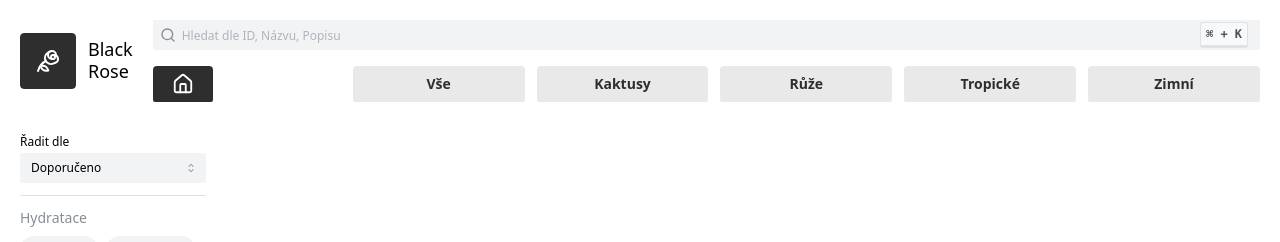
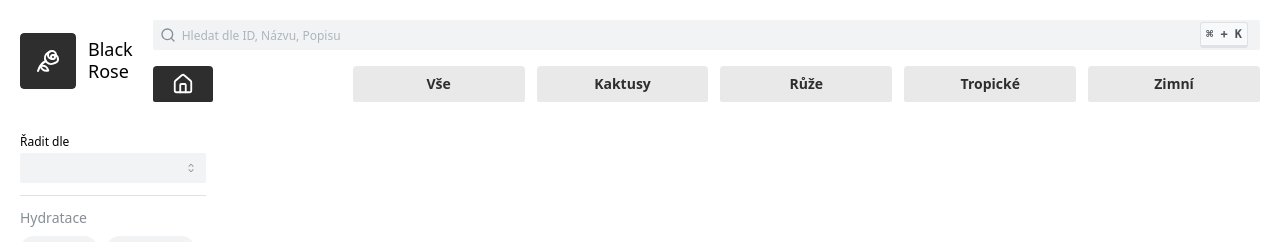
Before and after one commit to Makovicee/DualE-commerce, a React (Vite) app: page /listing/1 in a window 1280 px wide. Shown: the top 242 px of the page. Built offline with nearby package versions, Linux system fonts and the light colour scheme.

Commit message:
feat:UX-Stat filtering

```diff
--- a/src/components/layout/EFFNavbar.tsx
+++ b/src/components/layout/EFFNavbar.tsx
@@ -7,7 +7,8 @@ import { CATEGORIES } from "../../core/data/categories";
 
 const EFFNavbar = () => {
   const { toggle, mode } = useUIMode();
-  const { pathname } = useLocation();
+  const { pathname, search } = useLocation();
+
   const active =
     CATEGORIES.find((category) => category.path === pathname)?.id ?? "home";
   const navigate = useNavigate();
@@ -32,7 +33,7 @@ const EFFNavbar = () => {
                 flex={category.id === "home" ? undefined : 1}
                 variant={active === category.id ? "filled" : "light"}
                 style={{ borderTopRightRadius: 4, borderTopLeftRadius: 4 }}
-                onClick={() => navigate(category.path)}
+                onClick={() => navigate(category.path + search)}
                 mr={category.id === "home" ? "10vw" : undefined}
               >
                 {category.id === "home" ? (
--- a/src/components/main/listingPage/ListingPage.tsx
+++ b/src/components/main/listingPage/ListingPage.tsx
@@ -3,19 +3,24 @@ import { useUIMode } from "../../../contexts/UIModeContext";
 import Filter from "./filter/Filter";
 import ProductCollection from "./productCollection/ProductCollection";
 import { useParams } from "react-router-dom";
-import { PRODUCTS } from "../../../core/data/products";
 import type { CategoryId } from "../../../core/data/categories";
+import { useProductFilter } from "../../../core/logic/useProductFilter";
 
 const ListingPage = () => {
   const { mode } = useUIMode();
   const { category } = useParams<{ category: CategoryId }>();
 
-  const filteredProducts = category
-    ? PRODUCTS.filter((p) => p.categoryId === category)
-    : PRODUCTS;
+  const { filters, setStatFilter, setSortBy, filteredProducts } =
+    useProductFilter(category);
 
   const productCollection = <ProductCollection products={filteredProducts} />;
-  const filter = <Filter />;
+  const filter = (
+    <Filter
+      filters={filters}
+      setStatFilter={setStatFilter}
+      setOnSortBy={setSortBy}
+    />
+  );
 
   return (
     <Box p="xl">
--- a/src/components/main/listingPage/filter/Filter.tsx
+++ b/src/components/main/listingPage/filter/Filter.tsx
@@ -2,13 +2,22 @@ import { Group, Stack, Title, Text } from "@mantine/core";
 import { useUIMode } from "../../../../contexts/UIModeContext";
 import FilterOverlay from "./filterOverlay/FilterOverlay";
 import FilterBox from "./filterBox/FilterBox";
+import type { FilterControlProps } from "../../../../core/logic/useProductFilter";
 
-const Filter = () => {
+const Filter = ({
+  filters,
+  setStatFilter,
+  setOnSortBy,
+}: FilterControlProps) => {
   const { mode } = useUIMode();
   return (
     <>
       {mode === "EFF" ? (
-        <FilterBox />
+        <FilterBox
+          filters={filters}
+          setStatFilter={setStatFilter}
+          setOnSortBy={setOnSortBy}
+        />
       ) : (
         <Group justify="space-between">
           <Stack gap={"xs"} w={"35%"}>
@@ -22,7 +31,11 @@ const Filter = () => {
               quibusdam tenetur. Facilis, ab!
             </Text>
           </Stack>
-          <FilterOverlay />
+          <FilterOverlay
+            filters={filters}
+            setStatFilter={setStatFilter}
+            setOnSortBy={setOnSortBy}
+          />
         </Group>
       )}
     </>
--- a/src/components/main/listingPage/filter/filterBox/FilterBox.tsx
+++ b/src/components/main/listingPage/filter/filterBox/FilterBox.tsx
@@ -1,26 +1,49 @@
 import { Chip, Divider, Group, Select, Stack, Text } from "@mantine/core";
+import type {
+  FilterControlProps,
+  SortBy,
+} from "../../../../../core/logic/useProductFilter";
+import { STAT_NAMES, type StatValue } from "../../../../../core/data/products";
 
-const FILTERS = ["Hydratace", "Světlo", "Toxicita"];
-
-const FilterBox = () => {
+const FilterBox = ({
+  filters,
+  setStatFilter,
+  setOnSortBy,
+}: FilterControlProps) => {
   return (
     <Stack>
       <Select
         label="Řadit dle"
-        defaultValue="Doporučeno"
-        data={["Doporučeno", "Nejnovější"]}
+        value={filters.sortBy}
+        onChange={(v) => setOnSortBy(v as SortBy)}
+        data={[
+          { value: "price_asc", label: "Cena vzestupně" },
+          { value: "price_desc", label: "Cena sestupně" },
+        ]}
+        clearable
       />
       <Divider />
-      {FILTERS.map((filter) => (
-        <Stack gap={"sm"}>
-          <Text c={"dimmed"} key={filter} fw={500} size="sm">
-            {filter}
+      {STAT_NAMES.map((stat) => (
+        <Stack gap="sm" key={stat}>
+          <Text c="dimmed" fw={500} size="sm">
+            {stat}
           </Text>
-          <Chip.Group key={filter}>
-            <Group gap="sm" wrap="wrap">
-              <Chip value="low">Nízká</Chip>
-              <Chip value="medium">Střední</Chip>
-              <Chip value="high">Vysoká</Chip>
+          <Chip.Group
+            multiple
+            value={filters[stat] ? [String(filters[stat])] : []}
+            onChange={(value) =>
+              setStatFilter(
+                stat,
+                value.length
+                  ? (Number(value[value.length - 1]) as StatValue)
+                  : null,
+              )
+            }
+          >
+            <Group gap="sm">
+              <Chip value="1">Nízká</Chip>
+              <Chip value="2">Střední</Chip>
+              <Chip value="3">Vysoká</Chip>
             </Group>
           </Chip.Group>
         </Stack>
--- a/src/components/main/listingPage/filter/filterOverlay/FilterOverlay.tsx
+++ b/src/components/main/listingPage/filter/filterOverlay/FilterOverlay.tsx
@@ -1,6 +1,7 @@
 import {
   ActionIcon,
   AspectRatio,
+  Button,
   Chip,
   Drawer,
   Grid,
@@ -13,21 +14,30 @@ import {
   UnstyledButton,
 } from "@mantine/core";
 import { useDisclosure } from "@mantine/hooks";
-import { Flower } from "lucide-react";
+import { ArrowRight, Flower } from "lucide-react";
 import { useUIMode } from "../../../../../contexts/UIModeContext";
 import { useLocation, useNavigate } from "react-router-dom";
 import { CATEGORIES } from "../../../../../core/data/categories";
+import type {
+  FilterControlProps,
+  SortBy,
+} from "../../../../../core/logic/useProductFilter";
+import { STAT_NAMES, type StatValue } from "../../../../../core/data/products";
 
-const FILTERS = ["Hydratace", "Světlo", "Toxicita"];
-
-interface FilterOverlayProps {
+interface FilterOverlayProps extends FilterControlProps {
   size?: "input-sm" | "input-xl";
 }
 
-const FilterOverlay = ({ size = "input-xl" }: FilterOverlayProps) => {
+const FilterOverlay = ({
+  size = "input-xl",
+  filters,
+  setStatFilter,
+  setOnSortBy,
+}: FilterOverlayProps) => {
   const [opened, { open, close }] = useDisclosure(false);
   const { mode } = useUIMode();
-  const { pathname } = useLocation();
+  const { pathname, search } = useLocation();
+
   const navigate = useNavigate();
   const active =
     CATEGORIES.find((category) => category.path === pathname)?.id ?? "home";
@@ -75,7 +85,7 @@ const FilterOverlay = ({ size = "input-xl" }: FilterOverlayProps) => {
                       )}
                       <UnstyledButton
                         onClick={() => {
-                          navigate(category.path);
+                          navigate(category.path + search);
                           close();
                         }}
                       >
@@ -115,27 +125,51 @@ const FilterOverlay = ({ size = "input-xl" }: FilterOverlayProps) => {
 
           <Tabs defaultValue="Hydratace" mt="lg">
             <Tabs.List>
-              {FILTERS.map((filter) => (
-                <Tabs.Tab key={filter} value={filter}>
-                  {filter}
+              {STAT_NAMES.map((stat) => (
+                <Tabs.Tab key={stat} value={stat}>
+                  {stat}
                 </Tabs.Tab>
               ))}
             </Tabs.List>
 
-            {FILTERS.map((filter) => (
-              <Tabs.Panel key={filter} value={filter} pt="sm">
-                <Group justify="space-between" wrap="nowrap" align="flex-end">
-                  <Chip.Group>
-                    <Group gap="sm" wrap="wrap">
-                      <Chip value="low">Nízká</Chip>
-                      <Chip value="medium">Střední</Chip>
-                      <Chip value="high">Vysoká</Chip>
+            {STAT_NAMES.map((stat) => (
+              <Tabs.Panel key={stat} value={stat} pt="sm">
+                <Group justify="space-between" wrap="nowrap" align="center">
+                  <Chip.Group
+                    multiple
+                    value={filters[stat] ? [String(filters[stat])] : []}
+                    onChange={(value) =>
+                      setStatFilter(
+                        stat,
+                        value.length
+                          ? (Number(value[value.length - 1]) as StatValue)
+                          : null,
+                      )
+                    }
+                  >
+                    <Group gap="sm">
+                      <Chip value="1">Nízká</Chip>
+                      <Chip value="2">Střední</Chip>
+                      <Chip value="3">Vysoká</Chip>
                     </Group>
                   </Chip.Group>
+                  <Button
+                    rightSection={<ArrowRight />}
+                    onClick={close}
+                    size="lg"
+                    color="grape"
+                  >
+                    Zobrazit
+                  </Button>
                   <Select
                     label="Řadit dle"
-                    defaultValue="Doporučeno"
-                    data={["Doporučeno", "Nejnovější"]}
+                    value={filters.sortBy}
+                    onChange={(v) => setOnSortBy(v as SortBy)}
+                    data={[
+                      { value: "price_asc", label: "Cena vzestupně" },
+                      { value: "price_desc", label: "Cena sestupně" },
+                    ]}
+                    clearable
                   />
                 </Group>
               </Tabs.Panel>
--- a/src/core/data/products.ts
+++ b/src/core/data/products.ts
@@ -2,7 +2,8 @@ import type { CategoryId } from "./categories";
 
 
 
-export type StatName = "Hydratace" | "Světlo" | "Toxicita";
+export const STAT_NAMES = ["Hydratace", "Světlo", "Toxicita"] as const;
+export type StatName = typeof STAT_NAMES[number];
 export type StatValue = 1 | 2 | 3;
 export type VariantSize = "S" | "M" | "XL";
 
--- /dev/null
+++ b/src/core/logic/useProductFilter.ts
@@ -0,0 +1,65 @@
+import { useMemo } from "react";
+import { useSearchParams } from "react-router-dom";
+import type { CategoryId } from "../data/categories";
+import { PRODUCTS } from "../data/products";
+import type { StatName, StatValue } from "../data/products";
+
+export type SortBy = "price_asc" | "price_desc" | null;
+
+export interface FilterControlProps {
+  filters: FilterState;
+  setStatFilter: (stat: StatName, value: StatValue | null) => void;
+  setOnSortBy: (value: SortBy) => void;
+}
+
+export interface FilterState {
+  Hydratace: StatValue | null;
+  Světlo: StatValue | null;
+  Toxicita: StatValue | null;
+  sortBy: SortBy;
+}
+
+const STAT_KEYS: Record<StatName, string> = {
+  Hydratace: "hydratace",
+  Světlo: "svetlo",
+  Toxicita: "toxicita",
+};
+
+export const useProductFilter = (category?: CategoryId) => {
+  const [searchParams, setSearchParams] = useSearchParams();
+
+  const filters: FilterState = {
+    Hydratace: Number(searchParams.get(STAT_KEYS.Hydratace)) as StatValue || null,
+    Světlo: Number(searchParams.get(STAT_KEYS.Světlo)) as StatValue || null,
+    Toxicita: Number(searchParams.get(STAT_KEYS.Toxicita)) as StatValue || null,
+    sortBy: searchParams.get("sort") as SortBy,
+  };
+
+  const setParam = (key: string, value: string | null) =>
+    setSearchParams(prev => {
+      if (value) prev.set(key, value);
+      else prev.delete(key);
+      return prev;
+    });
+
+  const setStatFilter = (stat: StatName, value: StatValue | null) =>
+    setParam(STAT_KEYS[stat], value ? String(value) : null);
+
+  const setSortBy = (value: SortBy) =>
+    setParam("sort", value);
+
+  const filteredProducts = useMemo(() => {
+    let result = category ? PRODUCTS.filter(p => p.categoryId === category) : [...PRODUCTS];
+
+    if (filters.Hydratace) result = result.filter(p => p.stats.Hydratace === filters.Hydratace);
+    if (filters.Světlo) result = result.filter(p => p.stats.Světlo === filters.Světlo);
+    if (filters.Toxicita) result = result.filter(p => p.stats.Toxicita === filters.Toxicita);
+
+    if (filters.sortBy === "price_asc") result = [...result].sort((a, b) => a.variants.S.price - b.variants.S.price);
+    if (filters.sortBy === "price_desc") result = [...result].sort((a, b) => b.variants.S.price - a.variants.S.price);
+
+    return result;
+  }, [category, filters.Hydratace, filters.Světlo, filters.Toxicita, filters.sortBy]);
+
+  return { filters, setStatFilter, setSortBy, filteredProducts };
+};
```
Also changed, not shown: src/components/layout/ASTNavbar.tsx (+8 -3 lines), src/components/main/homePage/HomePage.tsx (+8 -2 lines).
